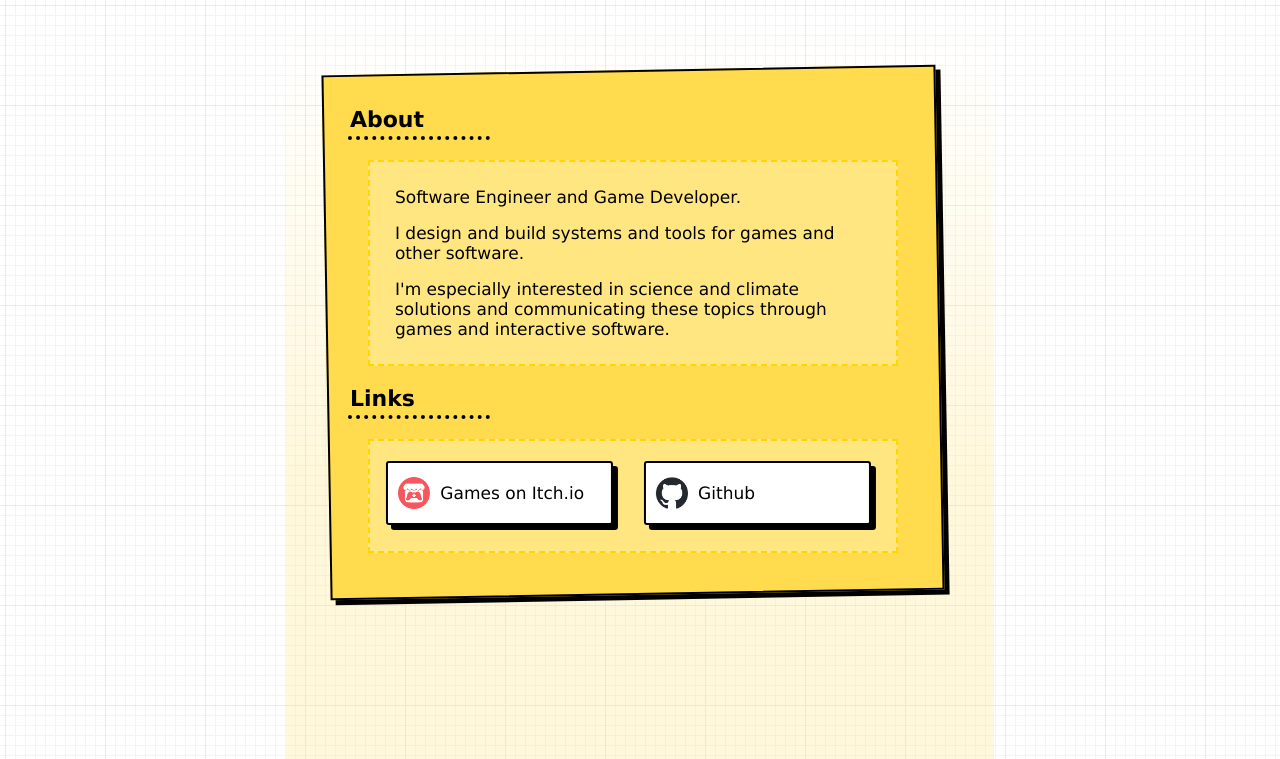
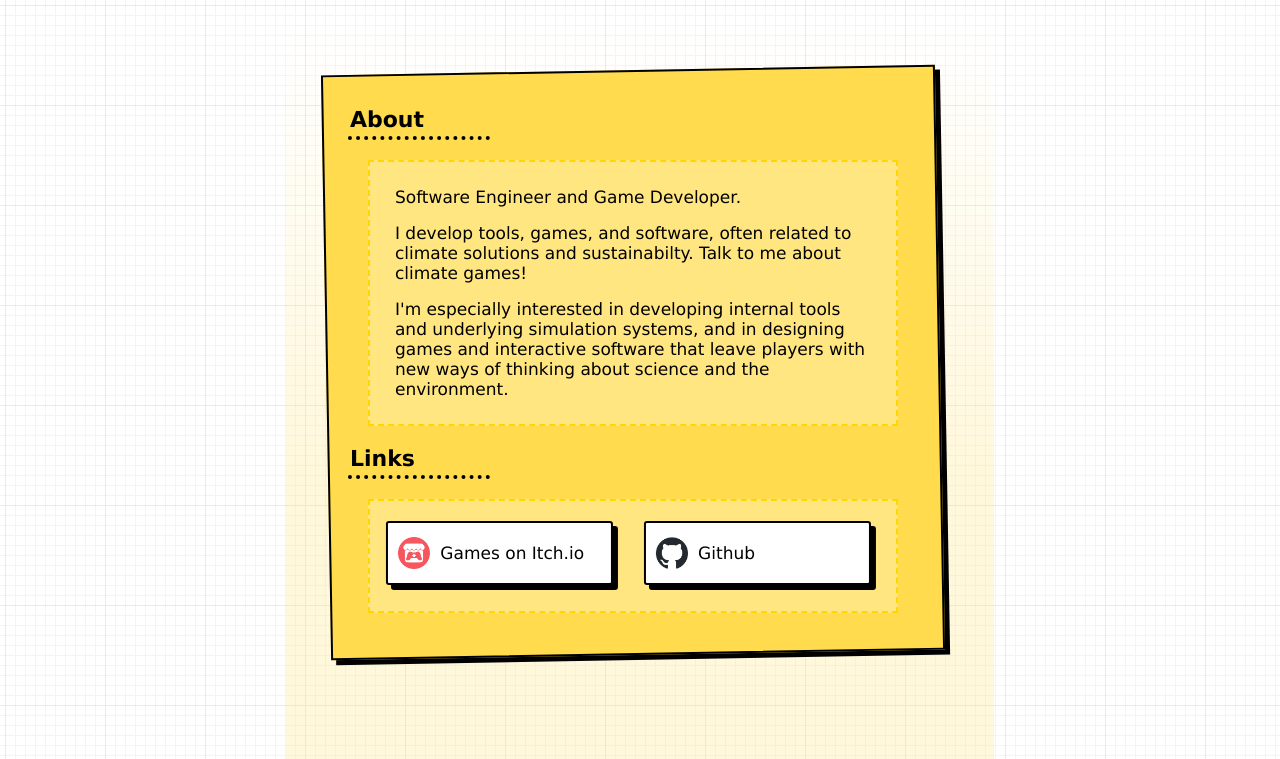
Before and after one commit to computeruser-dev/portfolio-jekyll, a Jekyll site: the page built from index.html, in a window 1280 px wide and 900 px high, cut to the strip 0-759 px from the top of the window. Built offline with Jekyll 4.4.1, drawn with Linux system fonts in a browser that asks for light colours; some of the changed text lies outside the part shown.

```diff
--- a/_data/projects.yml
+++ b/_data/projects.yml
@@ -454,7 +454,7 @@
 
 - slug: signal-creek
   title: Signal Creek
-  desc-short: A narrative RPG. Swap perspectives between a trio of characters. Releasing on Steam in 2025.
+  desc-short: A narrative RPG. Swap perspectives between a trio of characters. Released on Steam in 2025.
 
   color-background:
   color-text:
--- a/_sass/global.scss
+++ b/_sass/global.scss
@@ -1,6 +1,10 @@
 
+/* yellow */
 $color-bg: #ffdb4d;
 $color-bg-textbox: #ffe680;
+
+/* blue */
+
 
 .debug {
     border:1px solid red;
--- a/_sass/home.scss
+++ b/_sass/home.scss
@@ -1,9 +1,12 @@
 
 @use "global";
 
+/* yellow */
 $color-bg: #ffdb4d;
 $color-bg-textbox: #ffe680;
 $color-bg-feature: rgb(30,30,30);
+
+/* blue */
 
 $containerMargin:30px;
 $containerPadding:25px;
--- a/index.html
+++ b/index.html
@@ -8,8 +8,8 @@ layout: home
 	Software Engineer and Game Developer.
 </p>
 <p>
-	I design and build systems and tools for games and other software.
+	I develop tools, games, and software, often related to climate solutions and sustainabilty. Talk to me about climate games!
 </p>
 <p>
-	I'm especially interested in science and climate solutions and communicating these topics through games and interactive software.
+	I'm especially interested in developing internal tools and underlying simulation systems, and in designing games and interactive software that leave players with new ways of thinking about science and the environment.
 </p>
```
Also changed, not shown: _data/links.yml (+5 -5 lines).
